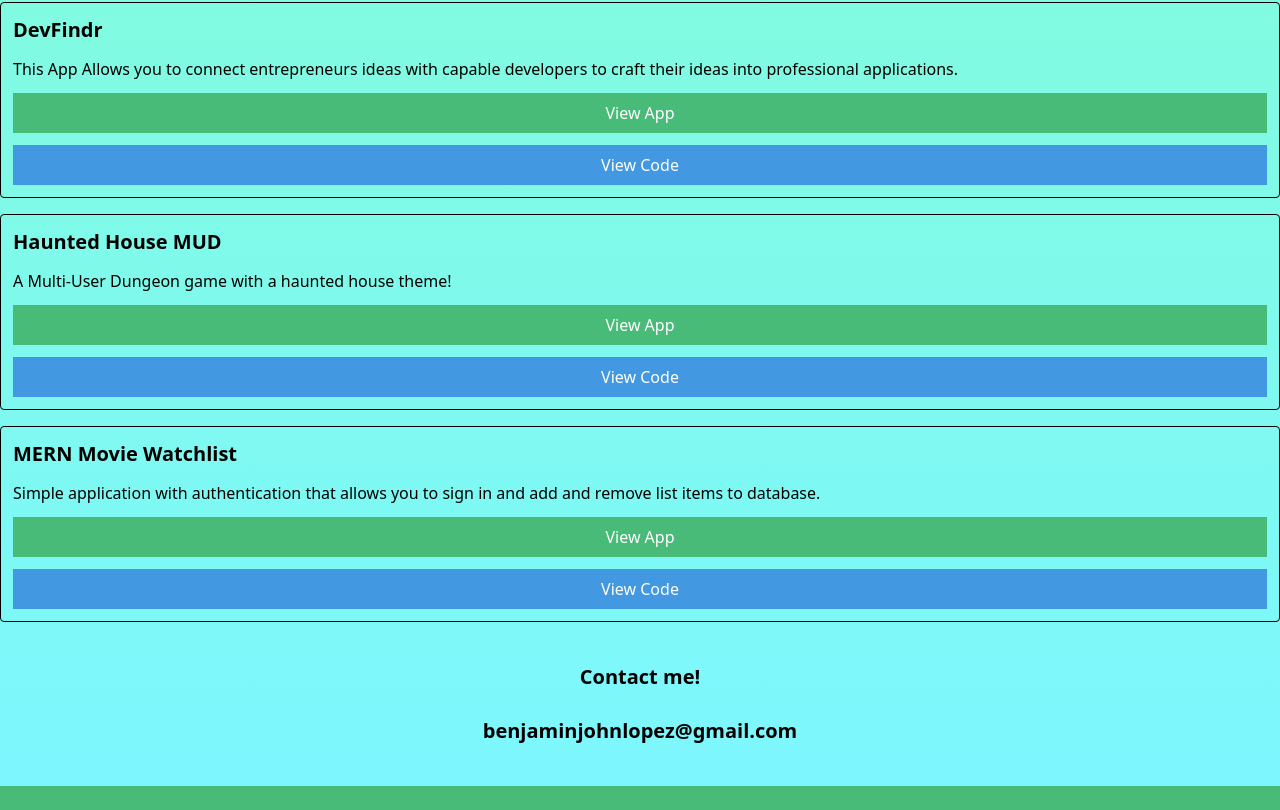
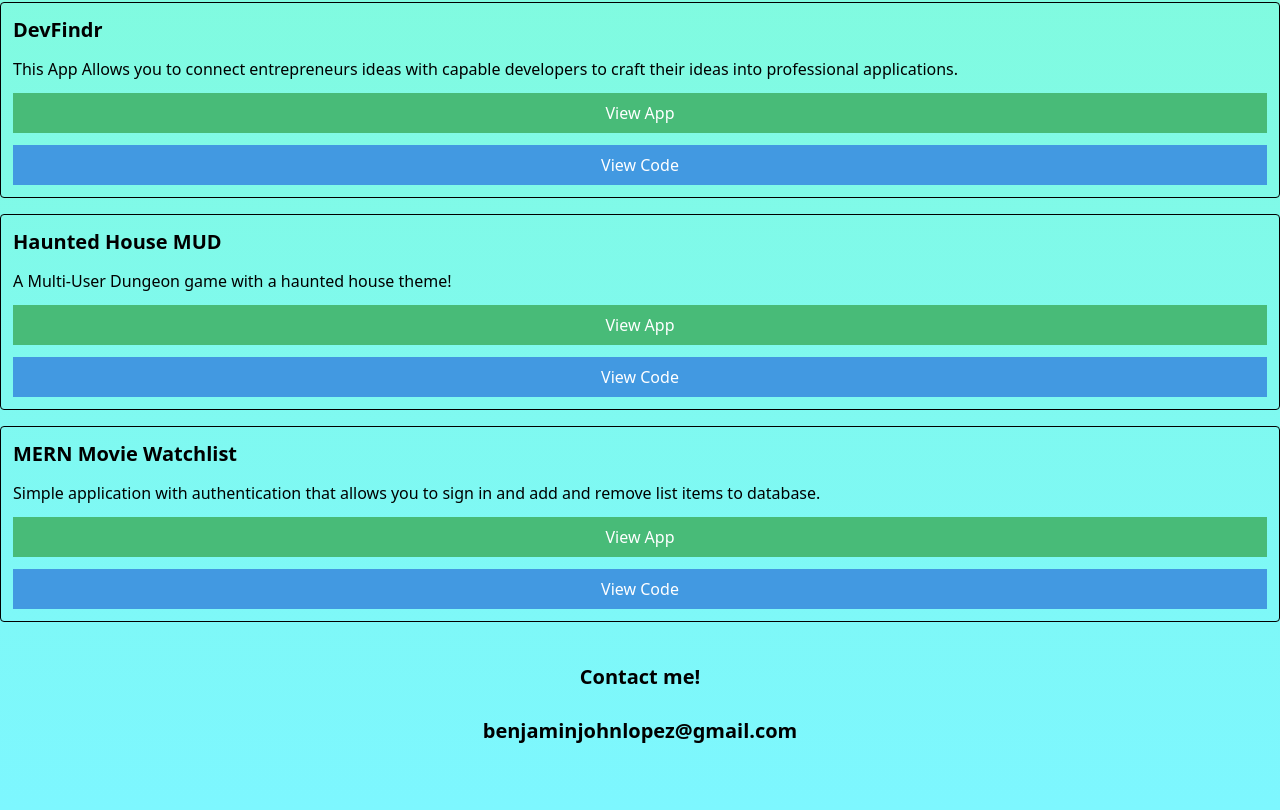
Before and after one commit to bejolo018/portfolio_page, a React (Create React App) app in the folder portfolio/: page / in a window 1280 px wide. Shown: the part 910-1720 px from the top of the page. Built offline with nearby package versions, Linux system fonts and the light colour scheme.

Commit message:
got rid of the footer for now,

```diff
--- a/portfolio/src/App.js
+++ b/portfolio/src/App.js
@@ -1,6 +1,6 @@
 import React, { Component } from 'react'
 import Projects from './Components/Projects'
-import Footer from './Components/Footer'
+// import Footer from './Components/Footer'
 import Home from './Views/Home'
 import ContactMe from './Components/ContactMe'
 
@@ -47,7 +47,7 @@ render(){
           </div>
 
       </div>
-      <Footer />
+      {/* <Footer /> */}
   </div>
   )
 }
```
